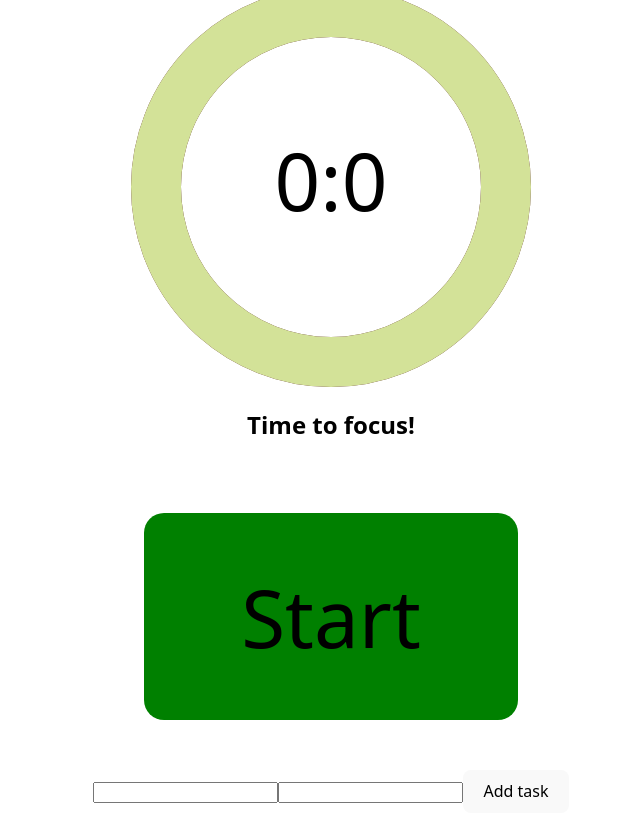
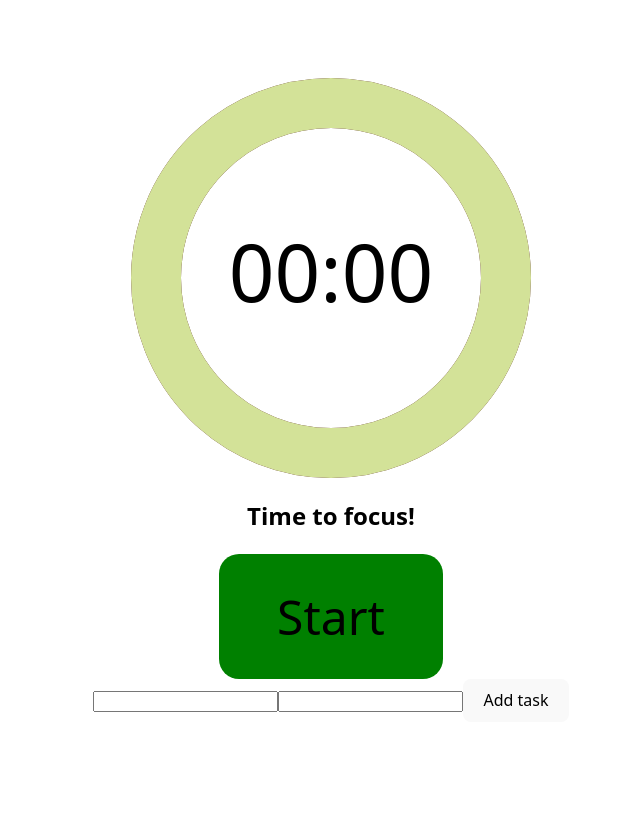
Before and after one commit to jiawu777/jia-timer, a React (Vite) app: page / in a window 1280 px wide. Shown: the whole page, without its empty margins (309-949 px from the left). Built offline with nearby package versions, Linux system fonts and the light colour scheme.

Commit message:
feat/transtopomodoro Jia: 1. 修正圓環倒數計時器及顯示字幕改為00:00

```diff
--- a/src/components/Pomo.jsx
+++ b/src/components/Pomo.jsx
@@ -1,7 +1,6 @@
+import CircularProgress from '@/utils/CircularProgress';
+import { useState, useEffect, useRef } from 'react';
 import './Pomo.scss';
-import CircularProgress from '@/utils/CircularProgress';
-
-import { useState, useEffect, useRef } from 'react';
 
 const Pomo = () => {
     const [ TimerStart, TimerStop] = ["Start","Pause"]
@@ -55,7 +54,12 @@ const handleTaskInput=(e)=>{
   return (
     <div className="pomo__wrapper">
         <div className="pomo__display">
-        <CircularProgress className="pomo__circular" time={timer} initialTime={timer} size={400} strokeWidth={50}></CircularProgress>
+        <CircularProgress className="pomo__circular"
+          timer={timer}
+          timeInput={timeInput}
+          size={400}
+          strokeWidth={50}>
+          </CircularProgress>
         <h2 className="pomo__task">{taskInput || "Time to focus!"}</h2>
         </div>
 
@@ -92,7 +96,10 @@ const handleTaskInput=(e)=>{
           }}
           disabled={timerSwitch}
           />
-          <button onClick={handleTaskInput} disabled={timerSwitch}>Add task</button>
+          <button
+          type="submit"
+          onClick={handleTaskInput}
+          disabled={timerSwitch}>Add task</button>
           </form>
       </div>
     </div>
--- a/src/components/Pomo.scss
+++ b/src/components/Pomo.scss
@@ -7,7 +7,6 @@
       flex-flow: column nowrap;
       justify-content: center;
       align-items: center;
-      gap: 50px 0px;
 
     }
 
@@ -31,8 +30,7 @@
     &__btn {
       display: flex;
       flex-flow: row nowrap;
-      font-size: 5rem;
-
+      font-size: 3rem;
       border-radius: 20px;
 
       @include pad{
--- /dev/null
+++ b/src/utils/CircularProgress.jsx
@@ -0,0 +1,39 @@
+const CircularProgress = ({ timer, timeInput, size, strokeWidth }) => {
+    const progress = (timer / timeInput) * 100; // 計算進度百分比
+    return (
+      <svg width={size} height={size}>
+        <circle
+          cx={size / 2}
+          cy={size / 2}
+          r={(size - strokeWidth) / 2}
+          stroke="#561D25"
+          strokeWidth={strokeWidth}
+          fill="none"
+        />
+        <circle
+          cx={size / 2}
+          cy={size / 2}
+          r={(size - strokeWidth) / 2}
+          stroke="#D3E298"
+          strokeWidth={strokeWidth}
+          fill="none"
+          strokeDasharray={Math.PI * (size - strokeWidth)}
+          strokeDashoffset={(progress / 100) * Math.PI * (size - strokeWidth)}
+          transform={`rotate(-90 ${size / 2} ${size / 2})`} // 讓進度從頂部開始
+        />
+        <text
+        x="50%"
+        y="50%"
+        textAnchor="middle"
+        dy=".3em"
+        fontSize="5rem"
+        fill="black"
+      >
+         {`${String(Math.floor(timer/60)).padStart(2,"0")}:${String(Math.floor(timer%60)).padStart(2,"0")}`}
+      </text>
+      </svg>
+    );
+  };
+
+
+  export default CircularProgress;
--- a/src/utils/CircularProgress.tsx
+++ /dev/null
@@ -1,59 +0,0 @@
-import React from "react";
-
-interface CircularProgressProps {
-  time: number; // 以秒為單位的時間
-  initialTime: number; // 倒數計時的總時間
-  size: number;
-  strokeWidth: number;
-}
-
-const CircularProgress: React.FC<CircularProgressProps> = ({
-  time,
-  initialTime,
-  size,
-  strokeWidth,
-}) => {
-  const radius = (size - strokeWidth) / 2;
-  const circumference = 2 * Math.PI * radius;
-  const offset = circumference - (time / initialTime) * circumference;
-
-  return (
-    <svg width={size} height={size}>
-      {/* 背景圓環 */}
-      <circle
-        cx={size / 2}
-        cy={size / 2}
-        r={radius}
-        fill="transparent"
-        stroke="#561D25"
-        strokeWidth={strokeWidth}
-      />
-      {/* 進度圓環 */}
-      <circle
-        cx={size / 2}
-        cy={size / 2}
-        r={radius}
-        fill="transparent"
-        stroke="#D3E298"
-        strokeWidth={strokeWidth}
-        strokeDasharray={circumference}
-        strokeDashoffset={offset}
-        strokeLinecap="round"
-        transform={`rotate(-90 ${size / 2} ${size / 2})`} // 讓進度從頂部開始
-      />
-      {/* 文字顯示時間 */}
-      <text
-        x="50%"
-        y="50%"
-        textAnchor="middle"
-        dy=".3em"
-        fontSize="5rem"
-        fill="black"
-      >
-        {Math.floor(time/60)}:{Math.floor(time%60)}
-      </text>
-    </svg>
-  );
-};
-
-export default CircularProgress;
```
